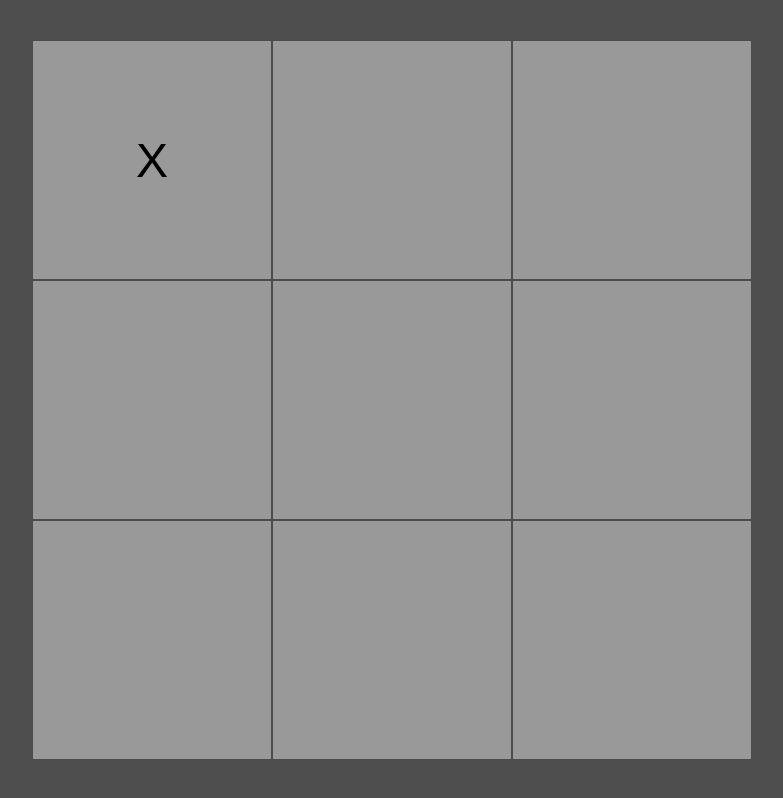
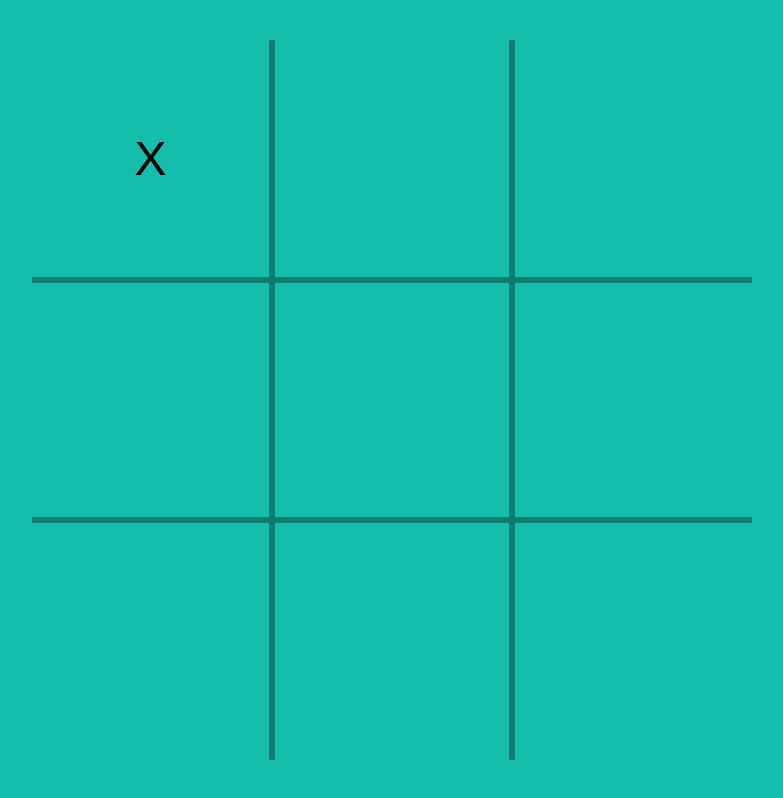
Before and after one commit to Gabriel-Peimer/TicTacToe, a website: page public/index.html in a window 1280 px wide. Shown: the whole page, without its empty margins (248-1031 px from the left). Drawn offline with Linux system fonts and the light colour scheme.

Commit message:
Redesign

```diff
--- a/public/index.html
+++ b/public/index.html
@@ -27,15 +27,47 @@
 
         <section class="game">
             <div class="game-container">
-                <div onclick="selectTile(0)" id="0" class="tile"></div>
-                <div onclick="selectTile(1)" id="1" class="tile"></div>
-                <div onclick="selectTile(2)" id="2" class="tile"></div>
-                <div onclick="selectTile(3)" id="3" class="tile"></div>
-                <div onclick="selectTile(4)" id="4" class="tile"></div>
-                <div onclick="selectTile(5)" id="5" class="tile"></div>
-                <div onclick="selectTile(6)" id="6" class="tile"></div>
-                <div onclick="selectTile(7)" id="7" class="tile"></div>
-                <div onclick="selectTile(8)" id="8" class="tile"></div>
+                <div
+                    onclick="selectTile(0)"
+                    id="0"
+                    class="tile bottom right"
+                ></div>
+                <div
+                    onclick="selectTile(1)"
+                    id="1"
+                    class="tile left bottom right"
+                ></div>
+                <div
+                    onclick="selectTile(2)"
+                    id="2"
+                    class="tile left bottom"
+                ></div>
+                <div
+                    onclick="selectTile(3)"
+                    id="3"
+                    class="tile top right bottom"
+                ></div>
+                <div
+                    onclick="selectTile(4)"
+                    id="4"
+                    class="tile top right bottom left"
+                ></div>
+                <div
+                    onclick="selectTile(5)"
+                    id="5"
+                    class="tile top left bottom"
+                ></div>
+                <div
+                    onclick="selectTile(6)"
+                    id="6"
+                    class="tile top right"
+                ></div>
+                <div
+                    onclick="selectTile(7)"
+                    id="7"
+                    class="tile left top right"
+                ></div>
+                <div onclick="selectTile(8)" id="8" class="tile left top"></div>
             </div>
         </section>
 
--- a/public/styles.css
+++ b/public/styles.css
@@ -15,7 +15,7 @@ body {
 .game {
     width: 100%;
     height: 100vh;
-    background-color: rgb(78, 78, 78);
+    background-color: #14bdac;
     display: flex;
     align-items: center;
     justify-content: center;
@@ -31,6 +31,7 @@ body {
 }
 
 .tile {
+    --border-width: 3px;
     --size: 100%;
     display: inline-flex;
     align-items: center;
@@ -38,8 +39,23 @@ body {
     font-size: 3rem;
     width: var(--size);
     height: var(--size);
-    background-color: rgb(153, 153, 153);
-    border: 1px solid rgb(75, 75, 75);
+    background-color: #14bdac;
+}
+
+.tile.top {
+    border-top: var(--border-width) solid rgba(0, 0, 0, 0.34);
+}
+
+.tile.left {
+    border-left: var(--border-width) solid rgba(0, 0, 0, 0.34);
+}
+
+.tile.bottom {
+    border-bottom: var(--border-width) solid rgba(0, 0, 0, 0.34);
+}
+
+.tile.right {
+    border-right: var(--border-width) solid rgba(0, 0, 0, 0.34);
 }
 
 .game-end-container {
```
